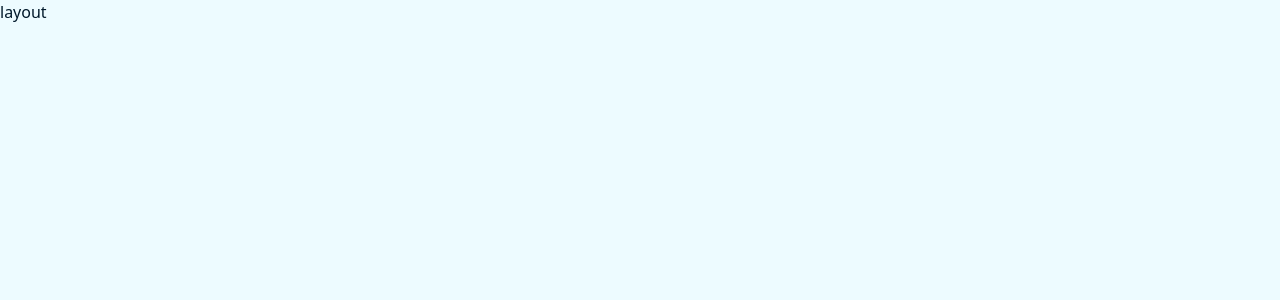
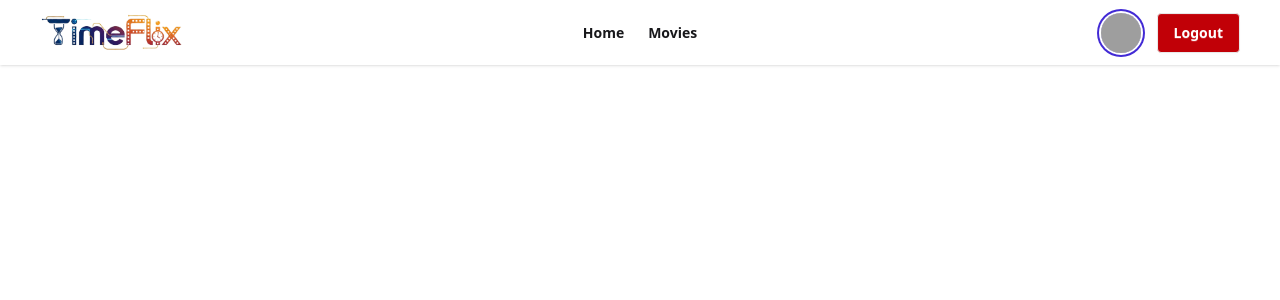
Before and after one commit to abubakar-arman/B12A10-movie-master-pro-client, a React (Vite) app: page / in a window 1280 px wide. Shown: the top 300 px of the page. Built offline with nearby package versions, Linux system fonts and the light colour scheme; grey boxes are pictures that could not be loaded.

Commit message:
Add Navbar

```diff
--- a/index.html
+++ b/index.html
@@ -2,7 +2,6 @@
 <html lang="en">
   <head>
     <meta charset="UTF-8" />
-    <link rel="icon" type="image/svg+xml" href="/vite.svg" />
     <meta name="viewport" content="width=device-width, initial-scale=1.0" />
     <title>TimeFlix</title>
   </head>
--- a/src/App.jsx
+++ /dev/null
@@ -1,12 +0,0 @@
-import './App.css'
-
-function App() {
-
-  return (
-    <>
-      <h1>TimeFlix</h1>
-    </>
-  )
-}
-
-export default App
--- /dev/null
+++ b/src/components/Navbar.jsx
@@ -0,0 +1,47 @@
+import React from 'react';
+import logo from '../assets/logo.png'
+
+const Navbar = () => {
+    const links = [
+        { title: 'Home', url: '/' },
+        { title: 'Movies', url: '/movies' },
+        // { title: 'Register', url: '/register' },
+        // { title: 'Login', url: '/login' },
+    ]
+
+    return (
+        <div className="navbar bg-base-100 shadow-sm lg:px-10">
+            <div className="navbar-start">
+                <div className="dropdown">
+                    <div tabIndex={0} role="button" className="btn btn-ghost lg:hidden">
+                        <svg xmlns="http://www.w3.org/2000/svg" className="h-5 w-5" fill="none" viewBox="0 0 24 24" stroke="currentColor"> <path strokeLinecap="round" strokeLinejoin="round" strokeWidth="2" d="M4 6h16M4 12h8m-8 6h16" /> </svg>
+                    </div>
+                    <ul
+                        tabIndex="-1"
+                        className="menu menu-sm dropdown-content bg-base-100 rounded-box z-1 mt-3 w-52 p-2 shadow font-bold">
+                        {links.map(link => <li><a>{link.title}</a></li>)}
+
+                    </ul>
+                </div>
+                <a className="">
+                    <img src={logo} alt="" className='w-36' />
+                </a>
+            </div>
+            <div className="navbar-center hidden lg:flex">
+                <ul className="menu menu-horizontal px-1 font-bold">
+                    {links.map(link => <li><a>{link.title}</a></li>)}
+                </ul>
+            </div>
+            <div className="navbar-end">
+                <div className="avatar mr-4">
+                    <div className="ring-primary ring-offset-base-100 w-10 rounded-full ring-2 ring-offset-2">
+                        <img src="https://img.daisyui.com/images/profile/demo/spiderperson@192.webp" />
+                    </div>
+                </div>
+                <a className="btn bg-red-700 text-base-100">Logout</a>
+            </div>
+        </div>
+    );
+};
+
+export default Navbar;
--- a/src/index.css
+++ b/src/index.css
@@ -1,46 +1,4 @@
 @import "tailwindcss";
-@plugin "daisyui";
-
-@plugin "daisyui/theme" {
-  name: "TimeFlixTheme";
-  default: true; /* set as default */
-  prefersdark: false; /* set as default dark mode (prefers-color-scheme:dark) */
-  color-scheme: light; /* color of browser-provided UI */
-
-  --color-base-100: oklch(98% 0.02 240);
-  --color-base-200: oklch(95% 0.03 240);
-  --color-base-300: oklch(92% 0.04 240);
-  --color-base-content: oklch(20% 0.05 240);
-  --color-primary: oklch(55% 0.3 240);
-  --color-primary-content: oklch(98% 0.01 240);
-  --color-secondary: oklch(70% 0.25 200);
-  --color-secondary-content: oklch(98% 0.01 200);
-  --color-accent: oklch(65% 0.25 160);
-  --color-accent-content: oklch(98% 0.01 160);
-  --color-neutral: oklch(50% 0.05 240);
-  --color-neutral-content: oklch(98% 0.01 240);
-  --color-info: oklch(70% 0.2 220);
-  --color-info-content: oklch(98% 0.01 220);
-  --color-success: oklch(65% 0.25 140);
-  --color-success-content: oklch(98% 0.01 140);
-  --color-warning: oklch(80% 0.25 80);
-  --color-warning-content: oklch(20% 0.05 80);
-  --color-error: oklch(65% 0.3 30);
-  --color-error-content: oklch(98% 0.01 30);
-
-  /* border radius */
-  --radius-selector: 1rem;
-  --radius-field: 0.25rem;
-  --radius-box: 0.5rem;
-
-  /* base sizes */
-  --size-selector: 0.25rem;
-  --size-field: 0.25rem;
-
-  /* border size */
-  --border: 1px;
-
-  /* effects */
-  --depth: 1;
-  --noise: 0;
+@plugin "daisyui" {
+  themes: light --default, dark --prefersdark, synthwave, forest, night;
 }
--- /dev/null
+++ b/src/layouts/RootLayout.jsx
@@ -0,0 +1,12 @@
+import React from 'react';
+import Navbar from '../components/Navbar';
+
+const RootLayout = () => {
+    return (
+        <div data-theme='light'>
+            <Navbar />
+        </div>
+    );
+};
+
+export default RootLayout;
--- a/src/main.jsx
+++ b/src/main.jsx
@@ -1,7 +1,6 @@
 import { StrictMode } from 'react'
 import { createRoot } from 'react-dom/client'
 import './index.css'
-import App from './App.jsx'
 import { RouterProvider } from 'react-router'
 import router from './routers/router'
 
--- a/src/routers/router.jsx
+++ b/src/routers/router.jsx
@@ -1,9 +1,10 @@
 import { createBrowserRouter } from 'react-router'
+import RootLayout from '../layouts/RootLayout';
 
 const router = createBrowserRouter([
   {
     path: '/',
-    element: <div>layout</div>
+    Component: RootLayout
   },
 ]);
 
```
Also changed, not shown: src/assets/logo.png (added).
